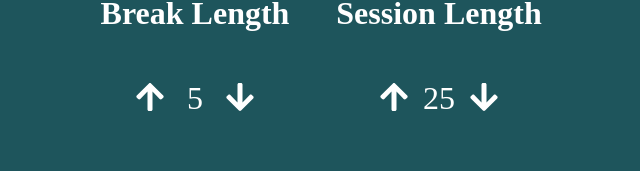
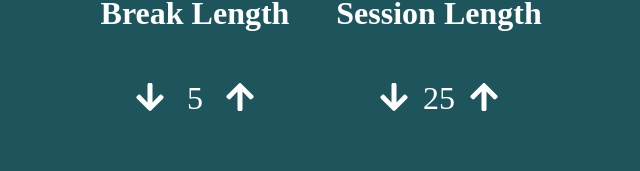
Before and after one commit to TyroniUA/pomodoro, a React (Create React App) app: page / in a window 1280 px wide. Shown: the part 245-416 px from the top of the page, without its empty margins (323-963 px from the left). Built offline with nearby package versions, Linux system fonts and the light colour scheme; a web font is replaced by a local one.

Commit message:
arrow fix

```diff
--- a/src/Pomodoro.js
+++ b/src/Pomodoro.js
@@ -5,6 +5,9 @@ import { faArrowUp } from '@fortawesome/free-solid-svg-icons'
 import { faPlay } from '@fortawesome/free-solid-svg-icons'
 import { faStop } from '@fortawesome/free-solid-svg-icons'
 import { faRedo } from '@fortawesome/free-solid-svg-icons'
+import './fonts/DS-DIGI.TTF'
+
+
 class TableofSettings extends React.Component {
 
 
@@ -13,10 +16,10 @@ class TableofSettings extends React.Component {
             <section id={this.props.sectionID}>
                 <h3>{this.props.title}</h3>
                 <div id={this.props.ID}>
-                    <button id={this.props.minusID} value='-' onClick={this.props.method1} ><FontAwesomeIcon icon ={faArrowUp}/>
+                    <button id={this.props.minusID} value='-' onClick={this.props.method1} ><FontAwesomeIcon icon ={faArrowDown}/>
                     </button>
                     <div id={this.props.breakID}>{this.props.breakLength}</div>
-                    <button id={this.props.plusID} onClick={this.props.method2} ><FontAwesomeIcon icon ={faArrowDown}/>
+                    <button id={this.props.plusID} onClick={this.props.method2} ><FontAwesomeIcon icon ={faArrowUp}/>
                     </button>
 
                 </div>
```
